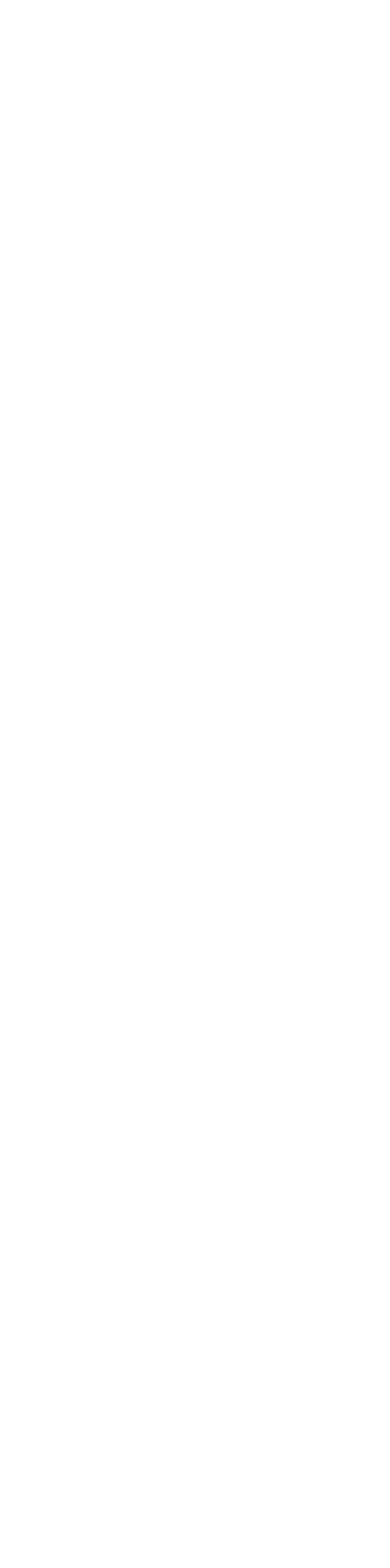
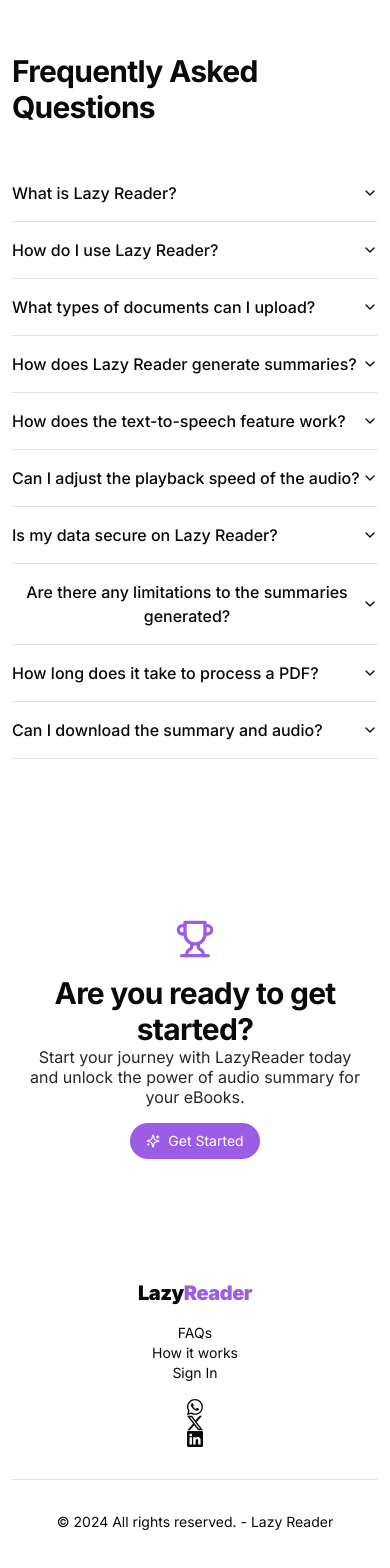
Before and after one commit to Tomilola-ng/LazyReader, a Next.js app: page / in a window 390 px wide. Shown: the part 1698-3266 px from the top of the page. Before the commit the page ends 1671 px from the top, so only its background shows below. Built offline with nearby package versions, Linux system fonts and the light colour scheme.

Commit message:
HOME_PAGE_DONE

```diff
--- a/components/Footer/index.tsx
+++ b/components/Footer/index.tsx
@@ -1,53 +1,34 @@
 import Link from "next/link";
 import Logo from "../Reusables/Logo";
 import { _siteDetails } from "@/lib/config";
+import { WHATSAPP_ICON, TWITTER_ICON, LINKEDIN_ICON } from "../Reusables/Icons";
 
 export default function Footer() {
   return (
     <footer
       role="contentinfo"
-      className="flexBetween flex-col md:flex-row flex-wrap py-10 pSm gap-y-4 bg-gray-900"
+      className="flexBetween flex-col md:flex-row flex-wrap py-10 pSm gap-y-4 text-sm"
     >
       <Logo />
 
-      <div className="flex flex-col">
-        <Link href="" className="text-gray-400 text-sm hover:text-white">
-          Some Links Here
-        </Link>
-        <Link href="" className="text-gray-400 text-sm hover:text-white">
-          Some Links Here
-        </Link>
-        <Link href="" className="text-gray-400 text-sm hover:text-white">
-          Some Links Here
-        </Link>
-      </div>
-
-      <div className="flex flex-col">
+      <div className="flexBetween flex-col md:flex-row md:w-1/3">
         {_siteDetails.menuLinks.map((link, index) => (
-          <Link
-            key={index}
-            href={link.link}
-            className="text-gray-400 text-sm hover:text-white"
-          >
+          <Link key={index} href={link.link}>
             {link.label}
           </Link>
         ))}
       </div>
 
-      <div className="flex flex-col">
-        {_siteDetails.menuLinks.map((link, index) => (
-          <Link
-            key={index}
-            href={link.link}
-            className="text-gray-400 text-sm hover:text-white"
-          >
-            {link.label}
-          </Link>
-        ))}
+      <div className="flexBetween flex-col md:flex-row md:w-[10%]">
+        <WHATSAPP_ICON />
+        <TWITTER_ICON />
+        <LINKEDIN_ICON />
       </div>
 
       <hr className="w-full my-4" />
-      <p>© {new Date().getFullYear()} All rights reserved. - </p>
+      <p className="text-center w-full">
+        © {new Date().getFullYear()} All rights reserved. - {_siteDetails.name}
+      </p>
     </footer>
   );
 }
--- /dev/null
+++ b/components/pages/HomePage/AccordionDemo.tsx
@@ -0,0 +1,74 @@
+"use client";
+
+import {
+  Accordion,
+  AccordionContent,
+  AccordionItem,
+  AccordionTrigger,
+} from "@/components/ui/accordion";
+
+export function AccordionDemo() {
+  const faqs = [
+    {
+      question: "What is Lazy Reader?",
+      answer:
+        "Lazy Reader is an AI-powered web application designed to simplify the process of consuming long PDF documents. It allows users to upload a PDF, generate a concise summary using AI, and listen to the summary through text-to-speech conversion.",
+    },
+    {
+      question: "How do I use Lazy Reader?",
+      answer:
+        "To use Lazy Reader, simply upload your PDF document on the application’s homepage. The AI will process the text, generate a summary, and provide an audio playback option. You can then listen to the summarized content directly on the platform.",
+    },
+    {
+      question: "What types of documents can I upload?",
+      answer:
+        "Lazy Reader currently supports PDF files. This includes eBooks, research papers, reports, lecture notes, and any other document saved in PDF format.",
+    },
+    {
+      question: "How does Lazy Reader generate summaries?",
+      answer:
+        "Lazy Reader uses the ChatGPT model, provided by OpenAI, to understand the content of the PDF and generate a concise summary. The AI identifies key points, main ideas, and important details, condensing the information into an easy-to-digest format.",
+    },
+    {
+      question: "How does the text-to-speech feature work?",
+      answer:
+        "The text-to-speech feature is powered by Google Cloud’s Text-to-Speech API. After generating the summary, Lazy Reader converts the text into audio, allowing users to listen to the content through a natural-sounding voice.",
+    },
+    {
+      question: "Can I adjust the playback speed of the audio?",
+      answer:
+        "Yes, Lazy Reader allows users to adjust the playback speed of the audio. You can slow it down or speed it up according to your preference, making the listening experience more comfortable.",
+    },
+    {
+      question: "Is my data secure on Lazy Reader?",
+      answer:
+        "Yes, Lazy Reader prioritizes user privacy and data security. Uploaded files and generated content are processed securely, and any sensitive data is handled in accordance with best practices for data protection. The application does not store your files permanently; they are deleted after processing.",
+    },
+    {
+      question: "Are there any limitations to the summaries generated?",
+      answer:
+        "While Lazy Reader's AI is highly advanced, the quality of the summary may vary depending on the complexity of the document. For extremely technical or specialized content, the summary may not capture all nuances, but it will still provide a general overview of the key points.",
+    },
+    {
+      question: "How long does it take to process a PDF?",
+      answer:
+        "The processing time depends on the length and complexity of the PDF. For most documents, the summary and audio generation take only a few minutes. Larger documents may take slightly longer.",
+    },
+    {
+      question: "Can I download the summary and audio?",
+      answer:
+        "Yes, Lazy Reader allows users to download both the text summary and the audio file. This way, you can access the content offline or share it with others.",
+    },
+  ];
+
+  return (
+    <Accordion type="single" collapsible className="w-full">
+      {faqs.map((faq, index) => (
+        <AccordionItem key={index} value={`item-${index}`}>
+          <AccordionTrigger>{faq.question}</AccordionTrigger>
+          <AccordionContent>{faq.question}</AccordionContent>
+        </AccordionItem>
+      ))}
+    </Accordion>
+  );
+}
--- /dev/null
+++ b/components/pages/HomePage/AreYouReady.tsx
@@ -0,0 +1,31 @@
+import Link from "next/link";
+
+import { SparklesIcon, TrophyIcon } from "lucide-react";
+
+import Gap from "@/components/Reusables/Gap";
+
+export default function AreYouReady() {
+  return (
+    <section
+      role="group"
+      className="maxContainer flexCenter flex-col py-20 pSm"
+    >
+      <TrophyIcon size={40} className="text-primary" />
+      <Gap height={4} />
+      <div className="flexCenter flex-col text-center">
+        <h2 className="font-bold text-3xl md:text-4xl tracking-tight">
+          Are you ready to get started?
+        </h2>
+        <p className="dark:text-neutral-200 text-neutral-800 md:text-lg text-pretty leading-5">
+          Start your journey with LazyReader today and unlock the power of audio
+          summary for your eBooks.
+        </p>
+      </div>
+      <Gap height={4} />
+      <Link href={"/login"} className="linkButton">
+        <SparklesIcon size={14} />
+        Get Started
+      </Link>
+    </section>
+  );
+}
--- /dev/null
+++ b/components/pages/HomePage/FAQs.tsx
@@ -0,0 +1,21 @@
+import Gap from "@/components/Reusables/Gap";
+import { AccordionDemo } from "./AccordionDemo";
+
+export default function FAQs() {
+  return (
+    <main
+      role="main"
+      id="faqs"
+      className="maxContainer flexCenter flex-col py-20 pSm"
+    >
+      <h2 className="font-bold text-3xl md:text-4xl tracking-tight">
+        Frequently Asked Questions
+      </h2>
+      <Gap height={10} />
+
+      <div className="flexBetween flex-wrap max-w-screen-sm w-full">
+        <AccordionDemo />
+      </div>
+    </main>
+  );
+}
--- a/components/pages/HomePage/HowItWorks.tsx
+++ b/components/pages/HomePage/HowItWorks.tsx
@@ -46,6 +46,7 @@
   return (
     <section
       role="group"
+      id="how-it-works"
       className="flexBetween rounded p-6 md:py-8 bg-white text-neutral-800 flex-col w-full max-w-screen-lg text-center"
     >
       <h2 className="font-bold text-3xl md:text-4xl tracking-tight">
--- a/components/pages/HomePage/index.tsx
+++ b/components/pages/HomePage/index.tsx
@@ -1,7 +1,10 @@
 import Header from "@/components/Header";
+import Footer from "@/components/Footer";
 
 import HeroSection from "./Hero";
 import FeaturesSection from "./Features";
+import AreYouReady from "./AreYouReady";
+import FAQs from "./FAQs";
 
 export default function HomePage() {
   return (
@@ -9,6 +12,9 @@
       <Header />
       <HeroSection />
       <FeaturesSection />
+      <FAQs />
+      <AreYouReady />
+      <Footer />
     </>
   );
 }
--- /dev/null
+++ b/components/ui/accordion.tsx
@@ -0,0 +1,58 @@
+"use client"
+
+import * as React from "react"
+import * as AccordionPrimitive from "@radix-ui/react-accordion"
+import { ChevronDown } from "lucide-react"
+
+import { cn } from "@/lib/utils"
+
+const Accordion = AccordionPrimitive.Root
+
+const AccordionItem = React.forwardRef<
+  React.ElementRef<typeof AccordionPrimitive.Item>,
+  React.ComponentPropsWithoutRef<typeof AccordionPrimitive.Item>
+>(({ className, ...props }, ref) => (
+  <AccordionPrimitive.Item
+    ref={ref}
+    className={cn("border-b", className)}
+    {...props}
+  />
+))
+AccordionItem.displayName = "AccordionItem"
+
+const AccordionTrigger = React.forwardRef<
+  React.ElementRef<typeof AccordionPrimitive.Trigger>,
+  React.ComponentPropsWithoutRef<typeof AccordionPrimitive.Trigger>
+>(({ className, children, ...props }, ref) => (
+  <AccordionPrimitive.Header className="flex">
+    <AccordionPrimitive.Trigger
+      ref={ref}
+      className={cn(
+        "flex flex-1 items-center justify-between py-4 font-medium transition-all hover:underline [&[data-state=open]>svg]:rotate-180",
+        className
+      )}
+      {...props}
+    >
+      {children}
+      <ChevronDown className="h-4 w-4 shrink-0 transition-transform duration-200" />
+    </AccordionPrimitive.Trigger>
+  </AccordionPrimitive.Header>
+))
+AccordionTrigger.displayName = AccordionPrimitive.Trigger.displayName
+
+const AccordionContent = React.forwardRef<
+  React.ElementRef<typeof AccordionPrimitive.Content>,
+  React.ComponentPropsWithoutRef<typeof AccordionPrimitive.Content>
+>(({ className, children, ...props }, ref) => (
+  <AccordionPrimitive.Content
+    ref={ref}
+    className="overflow-hidden text-sm transition-all data-[state=closed]:animate-accordion-up data-[state=open]:animate-accordion-down"
+    {...props}
+  >
+    <div className={cn("pb-4 pt-0", className)}>{children}</div>
+  </AccordionPrimitive.Content>
+))
+
+AccordionContent.displayName = AccordionPrimitive.Content.displayName
+
+export { Accordion, AccordionItem, AccordionTrigger, AccordionContent }
--- a/package.json
+++ b/package.json
@@ -9,6 +9,7 @@
     "lint": "next lint"
   },
   "dependencies": {
+    "@radix-ui/react-accordion": "^1.2.0",
     "@radix-ui/react-slot": "^1.1.0",
     "class-variance-authority": "^0.7.0",
     "clsx": "^2.1.1",
--- a/tailwind.config.ts
+++ b/tailwind.config.ts
@@ -11,68 +11,94 @@
   prefix: "",
   theme: {
   	container: {
-      center: true,
-      padding: "2rem",
+  		center: 'true',
+  		padding: '2rem',
   		screens: {
-        "2xl": "1400px",
-      },
+  			'2xl': '1400px'
+  		}
   	},
   	extend: {
   		colors: {
-        border: "hsl(var(--border))",
-        input: "hsl(var(--input))",
-        ring: "hsl(var(--ring))",
-        background: "hsl(var(--background))",
-        foreground: "hsl(var(--foreground))",
+  			border: 'hsl(var(--border))',
+  			input: 'hsl(var(--input))',
+  			ring: 'hsl(var(--ring))',
+  			background: 'hsl(var(--background))',
+  			foreground: 'hsl(var(--foreground))',
   			primary: {
-          DEFAULT: "#9b5de5",
-          foreground: "hsl(var(--primary-foreground))",
+  				DEFAULT: '#9b5de5',
+  				foreground: 'hsl(var(--primary-foreground))'
   			},
   			secondary: {
-          DEFAULT: "hsl(var(--secondary))",
-          foreground: "hsl(var(--secondary-foreground))",
+  				DEFAULT: 'hsl(var(--secondary))',
+  				foreground: 'hsl(var(--secondary-foreground))'
   			},
   			destructive: {
-          DEFAULT: "hsl(var(--destructive))",
-          foreground: "hsl(var(--destructive-foreground))",
+  				DEFAULT: 'hsl(var(--destructive))',
+  				foreground: 'hsl(var(--destructive-foreground))'
   			},
   			muted: {
-          DEFAULT: "hsl(var(--muted))",
-          foreground: "hsl(var(--muted-foreground))",
+  				DEFAULT: 'hsl(var(--muted))',
+  				foreground: 'hsl(var(--muted-foreground))'
   			},
   			accent: {
-          DEFAULT: "hsl(var(--accent))",
-          foreground: "hsl(var(--accent-foreground))",
+  				DEFAULT: 'hsl(var(--accent))',
+  				foreground: 'hsl(var(--accent-foreground))'
   			},
   			popover: {
-          DEFAULT: "hsl(var(--popover))",
-          foreground: "hsl(var(--popover-foreground))",
+  				DEFAULT: 'hsl(var(--popover))',
+  				foreground: 'hsl(var(--popover-foreground))'
   			},
   			card: {
-          DEFAULT: "hsl(var(--card))",
-          foreground: "hsl(var(--card-foreground))",
-        },
+  				DEFAULT: 'hsl(var(--card))',
+  				foreground: 'hsl(var(--card-foreground))'
+  			}
   		},
   		borderRadius: {
-        lg: "var(--radius)",
-        md: "calc(var(--radius) - 2px)",
-        sm: "calc(var(--radius) - 4px)",
+  			lg: 'var(--radius)',
+  			md: 'calc(var(--radius) - 2px)',
+  			sm: 'calc(var(--radius) - 4px)'
   		},
   		keyframes: {
-        "accordion-down": {
-          from: { height: "0" },
-          to: { height: "var(--radix-accordion-content-height)" },
+  			'accordion-down': {
+  				from: {
+  					height: '0'
   				},
-        "accordion-up": {
-          from: { height: "var(--radix-accordion-content-height)" },
-          to: { height: "0" },
+  				to: {
+  					height: 'var(--radix-accordion-content-height)'
+  				}
   			},
+  			'accordion-up': {
+  				from: {
+  					height: 'var(--radix-accordion-content-height)'
+  				},
+  				to: {
+  					height: '0'
+  				}
+  			},
+  			'accordion-down': {
+  				from: {
+  					height: '0'
+  				},
+  				to: {
+  					height: 'var(--radix-accordion-content-height)'
+  				}
+  			},
+  			'accordion-up': {
+  				from: {
+  					height: 'var(--radix-accordion-content-height)'
+  				},
+  				to: {
+  					height: '0'
+  				}
+  			}
   		},
   		animation: {
-        "accordion-down": "accordion-down 0.2s ease-out",
-        "accordion-up": "accordion-up 0.2s ease-out",
-      },
-    },
+  			'accordion-down': 'accordion-down 0.2s ease-out',
+  			'accordion-up': 'accordion-up 0.2s ease-out',
+  			'accordion-down': 'accordion-down 0.2s ease-out',
+  			'accordion-up': 'accordion-up 0.2s ease-out'
+  		}
+  	}
   },
   plugins: [require("tailwindcss-animate")],
 } satisfies Config;
```
Also changed, not shown: 1 other file (tests, documents, lock files or other folders). Lines whose indentation alone changed are shown as unchanged.
